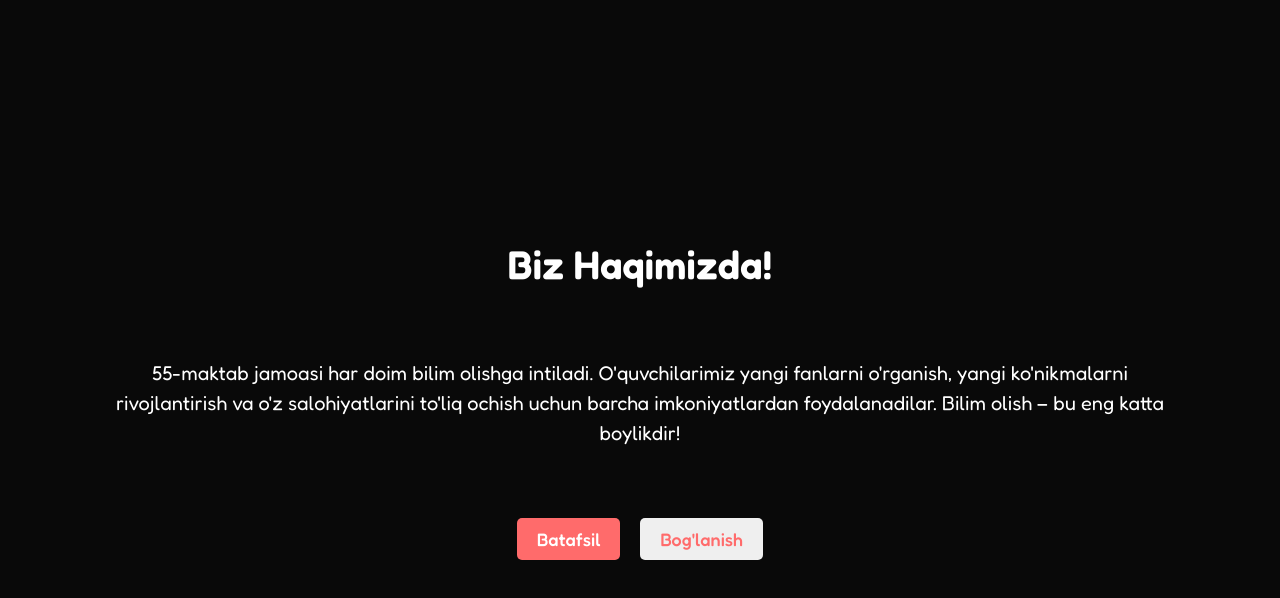
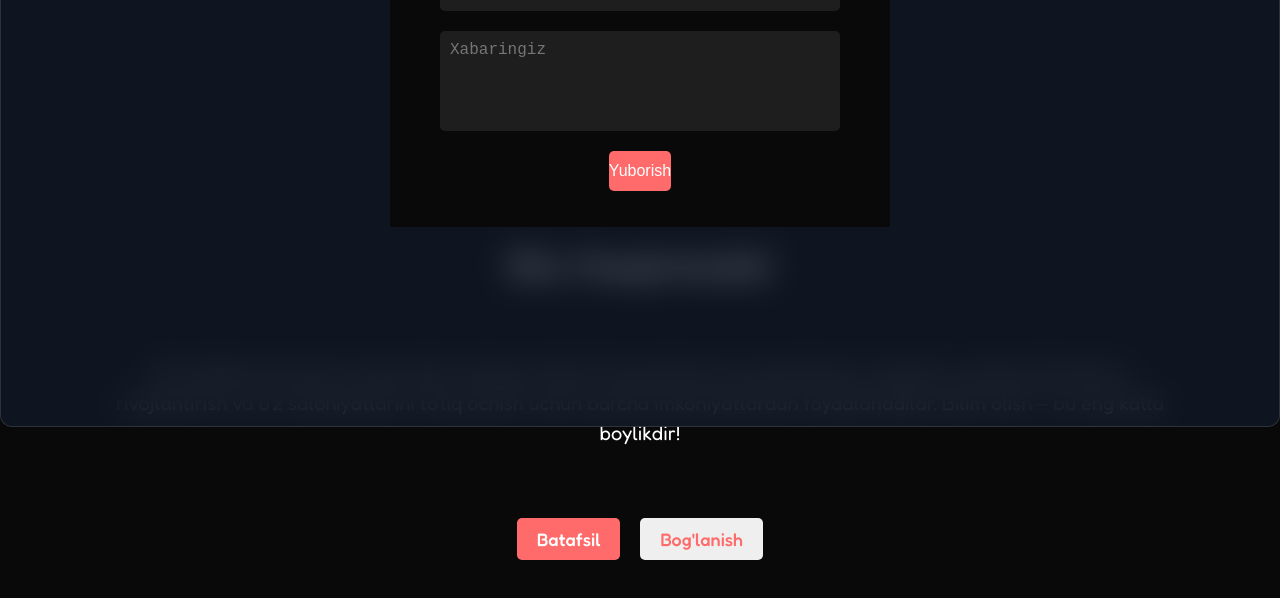
Before and after one commit to AscendancyYT/Maktab55, a React (Vite) app: page / in a window 1280 px wide. Both pictures are taken after a click on the button "Bog'lanish". Shown: the part 782-1380 px from the top of the page. Built offline with nearby package versions, Linux system fonts and the light colour scheme; no server answers.

Commit message:
about-telegram-messages

```diff
--- a/package.json
+++ b/package.json
@@ -12,6 +12,7 @@
   "dependencies": {
     "axios": "^1.12.2",
     "firebase": "^12.2.1",
+    "framer-motion": "^12.23.16",
     "react": "^19.1.1",
     "react-dom": "^19.1.1",
     "react-router": "^7.9.1",
--- a/src/Components/About/About.css
+++ b/src/Components/About/About.css
@@ -72,3 +72,75 @@
   background-color: #ff6b6b;
   color: #fff;
 }
+
+.modal {
+  position: fixed;
+  top: 0;
+  left: 0;
+  width: 100%;
+  height: 100%;
+  display: flex;
+  align-items: center;
+  justify-content: center;
+
+  backdrop-filter: blur(16px) saturate(180%);
+  -webkit-backdrop-filter: blur(16px) saturate(180%);
+  background-color: rgba(17, 25, 40, 0.75);
+  border-radius: 12px;
+  border: 1px solid rgba(255, 255, 255, 0.125);
+
+  flex-direction: column;
+}
+
+.modal .modal-form{
+  width: 500px;
+  height: 400px;
+  display: flex;
+  align-items: center;
+  justify-content: center;
+  flex-direction: column;
+  gap: 20px;
+  background-color: #090909;
+  z-index: 9999 !important;
+  color: #fff;
+}
+
+.modal .modal-form input{
+  width: 80%;
+  height: 40px;
+  background-color: #1e1e1e;
+  border: none;
+  border-radius: 5px;
+  padding: 0 10px;
+  color: #fff;
+  font-size: 16px;
+}
+
+.modal .modal-form textarea{
+  width: 80%;
+  height: 100px;
+  background-color: #1e1e1e;
+  border: none;
+  border-radius: 5px;
+  padding: 10px;
+  color: #fff;
+  font-size: 16px;
+  resize: none;
+}
+
+.modal .modal-form button{
+  width: auto;
+  height: 40px;
+  background-color: #ff6b6b;
+  border: none;
+  border-radius: 5px;
+  color: #fff;
+  font-size: 16px;
+  cursor: pointer;
+  transition: background-color 0.3s ease;
+}
+
+.modal .modal-form button:hover{
+  background-color: #fff;
+  color: #ff6b6b;
+}
--- a/src/Components/About/About.jsx
+++ b/src/Components/About/About.jsx
@@ -1,16 +1,130 @@
-import React from 'react'
-
-import "./About.css"
+import React, { useState, useEffect } from "react";
+import { motion, AnimatePresence } from "framer-motion";
+import "./About.css";
 
 export default function About() {
+  const [isModalOpen, setIsModalOpen] = useState(false);
+  const [formData, setFormData] = useState({
+    name: "",
+    phone: "",
+    message: "",
+  });
+  const [loading, setLoading] = useState(false);
+
+  const token = import.meta.env.VITE_TELEGRAM_TOKEN;
+  const chatIds = import.meta.env.VITE_TELEGRAM_CHAT_IDS
+    ? import.meta.env.VITE_TELEGRAM_CHAT_IDS.split(",")
+    : [];
+
+  const openModal = () => setIsModalOpen(true);
+  const closeModal = () => setIsModalOpen(false);
+
+  useEffect(() => {
+    const handleEsc = (e) => {
+      if (e.key === "Escape") closeModal();
+    };
+    if (isModalOpen) {
+      document.addEventListener("keydown", handleEsc);
+    }
+    return () => document.removeEventListener("keydown", handleEsc);
+  }, [isModalOpen]);
+
+  const handleChange = (e) => {
+    setFormData({ ...formData, [e.target.name]: e.target.value });
+  };
+
+  const handleSubmit = async (e) => {
+    e.preventDefault();
+    setLoading(true);
+
+    const text = `📩 Yangi Xabar!\n\n👤 Ism: ${formData.name}\n📞 Telefon: ${formData.phone}\n💬 Xabar: ${formData.message}`;
+
+    try {
+      for (const chatId of chatIds) {
+        await fetch(`https://api.telegram.org/bot${token}/sendMessage`, {
+          method: "POST",
+          headers: { "Content-Type": "application/json" },
+          body: JSON.stringify({ chat_id: chatId.trim(), text }),
+        });
+      }
+
+      alert("Xabar yuborildi ✅");
+      setFormData({ name: "", phone: "", message: "" });
+      closeModal();
+    } catch (error) {
+      alert("Xabar yuborilmadi ❌");
+      console.error(error);
+    } finally {
+      setLoading(false);
+    }
+  };
+
   return (
-    <div className='about'>
+    <div className="about">
       <h1 className="title">Biz Haqimizda!</h1>
-      <p className="description">55-maktab jamoasi har doim bilim olishga intiladi. O'quvchilarimiz yangi fanlarni o'rganish, yangi ko'nikmalarni rivojlantirish va o'z salohiyatlarini to'liq ochish uchun barcha imkoniyatlardan foydalanadilar. Bilim olish – bu eng katta boylikdir!</p>
+      <p className="description">
+        55-maktab jamoasi har doim bilim olishga intiladi. O'quvchilarimiz yangi
+        fanlarni o'rganish, yangi ko'nikmalarni rivojlantirish va o'z
+        salohiyatlarini to'liq ochish uchun barcha imkoniyatlardan
+        foydalanadilar. Bilim olish – bu eng katta boylikdir!
+      </p>
       <div className="buttons">
         <button className="btn">Batafsil</button>
-        <button className="btn">Bog'lanish</button>
+        <button className="btn" onClick={openModal}>
+          Bog'lanish
+        </button>
       </div>
+
+      <AnimatePresence>
+        {isModalOpen && (
+          <motion.div
+            className="modal"
+            onClick={closeModal}
+            initial={{ opacity: 0 }}
+            animate={{ opacity: 1 }}
+            exit={{ opacity: 0 }}
+            transition={{ duration: 0.3 }}
+          >
+            <motion.form
+              className="modal-form"
+              onClick={(e) => e.stopPropagation()}
+              onSubmit={handleSubmit}
+              initial={{ scale: 0.8, opacity: 0 }}
+              animate={{ scale: 1, opacity: 1 }}
+              exit={{ scale: 0.8, opacity: 0 }}
+              transition={{ duration: 0.3 }}
+            >
+              <h2 className="modal-title">Bog'lanish</h2>
+              <input
+                type="text"
+                name="name"
+                placeholder="Ismingiz"
+                value={formData.name}
+                onChange={handleChange}
+                required
+              />
+              <input
+                type="text"
+                name="phone"
+                placeholder="Telefon raqamingiz"
+                value={formData.phone}
+                onChange={handleChange}
+                required
+              />
+              <textarea
+                name="message"
+                placeholder="Xabaringiz"
+                value={formData.message}
+                onChange={handleChange}
+                required
+              />
+              <button className="submit-btn" type="submit" disabled={loading}>
+                {loading ? "Yuborilmoqda..." : "Yuborish"}
+              </button>
+            </motion.form>
+          </motion.div>
+        )}
+      </AnimatePresence>
     </div>
-  )
+  );
 }
--- a/src/Components/Header/Header.css
+++ b/src/Components/Header/Header.css
@@ -10,6 +10,7 @@
 .swiper {
   width: 100%;
   height: 100%;
+  z-index: -1;
 }
 
 .swiper-slide {
--- a/src/Components/Navbar/Navbar.css
+++ b/src/Components/Navbar/Navbar.css
@@ -42,7 +42,7 @@
   letter-spacing: 1.7px;
 }
 
-.navbar .navigation .nav-link:hover{
+.navbar .navigation .nav-link:hover {
   color: #ff4d5a;
 }
 
```
Also changed, not shown: 1 other file (tests, documents, lock files or other folders).
